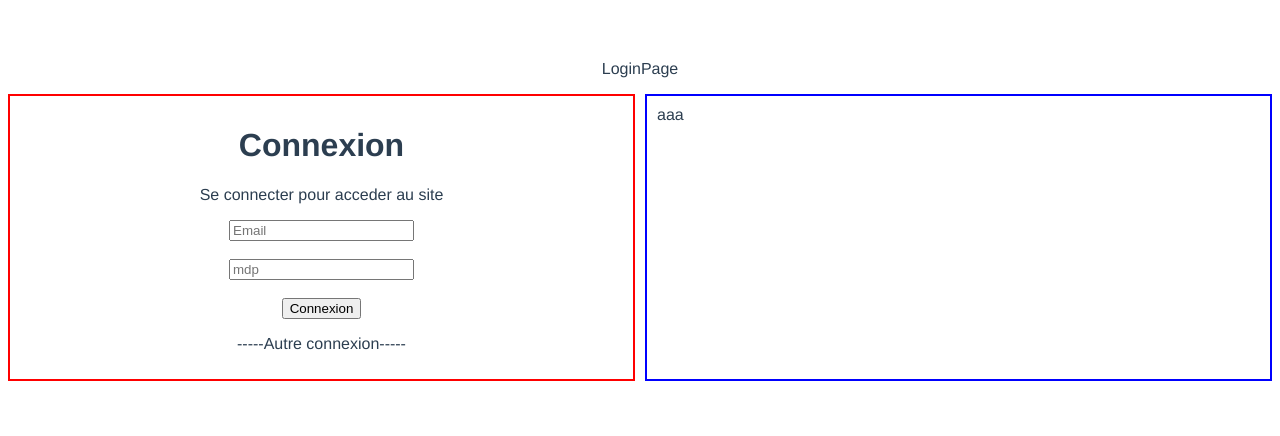
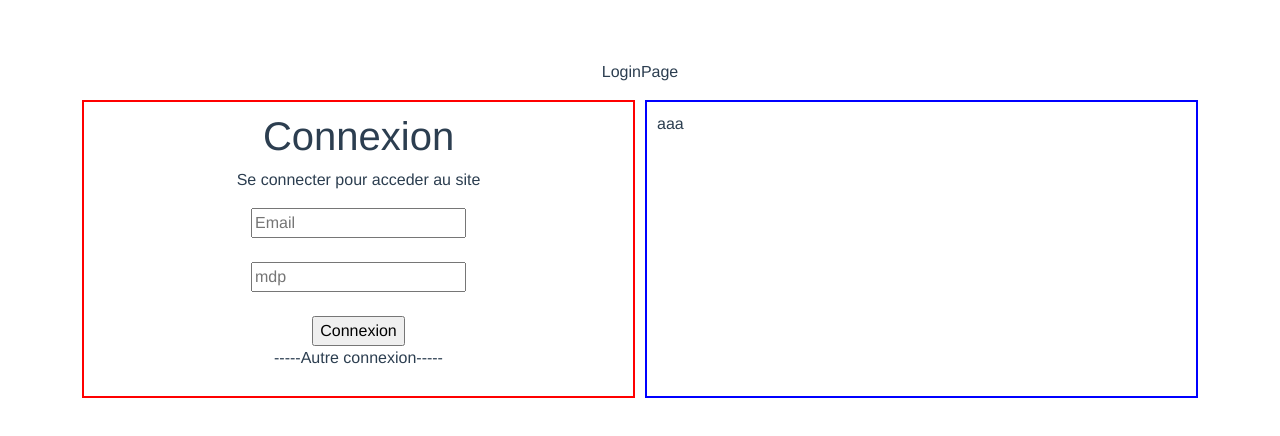
Before and after one commit to alexandreeberhardt/SR10_Website, a Vue app: page / in a window 1280 px wide. Shown: the top 436 px of the page. Built offline with nearby package versions, Linux system fonts and the light colour scheme.

Commit message:
added bootstrap

```diff
--- a/package.json
+++ b/package.json
@@ -8,6 +8,8 @@
     "lint": "vue-cli-service lint"
   },
   "dependencies": {
+    "@popperjs/core": "^2.11.8",
+    "bootstrap": "^5.3.3",
     "core-js": "^3.8.3",
     "vue": "^3.4.21"
   },
--- a/src/components/LoginForm.vue
+++ b/src/components/LoginForm.vue
@@ -1,7 +1,7 @@
 <script>
 import "../styles/LoginForm.css"
 export default {
-  name: 'App',
+  name: 'LoginForm',
 }
 </script>
 <template>
--- a/src/main.js
+++ b/src/main.js
@@ -1,4 +1,6 @@
 import { createApp } from 'vue'
 import App from './App.vue'
+import "bootstrap/dist/css/bootstrap.min.css"
+import "bootstrap"
 
 createApp(App).mount('#app')
--- a/src/pages/Login.vue
+++ b/src/pages/Login.vue
@@ -9,6 +9,9 @@ export default {
 }
 </script>
 <template>
-  <p>LoginPage</p>
-  <LoginForm/>
+  <div>
+    <p>LoginPage</p>
+    <LoginForm/>
+  </div>
+
 </template>
```
Also changed, not shown: 1 other file (tests, documents, lock files or other folders).
